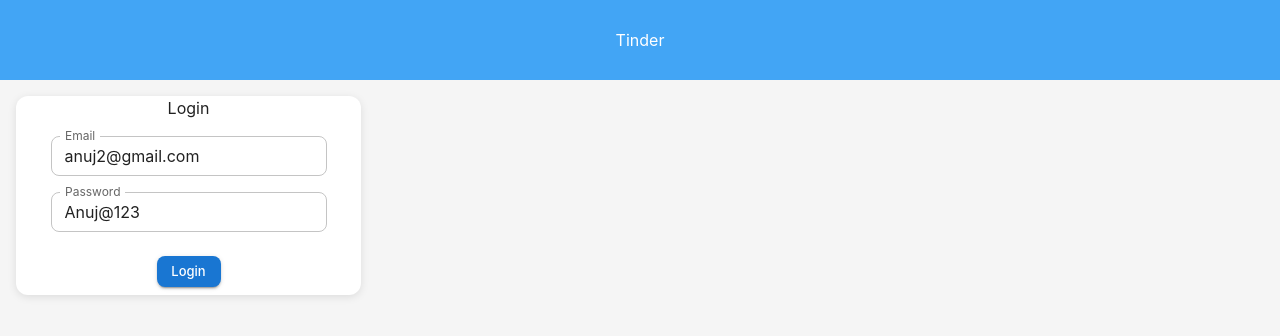
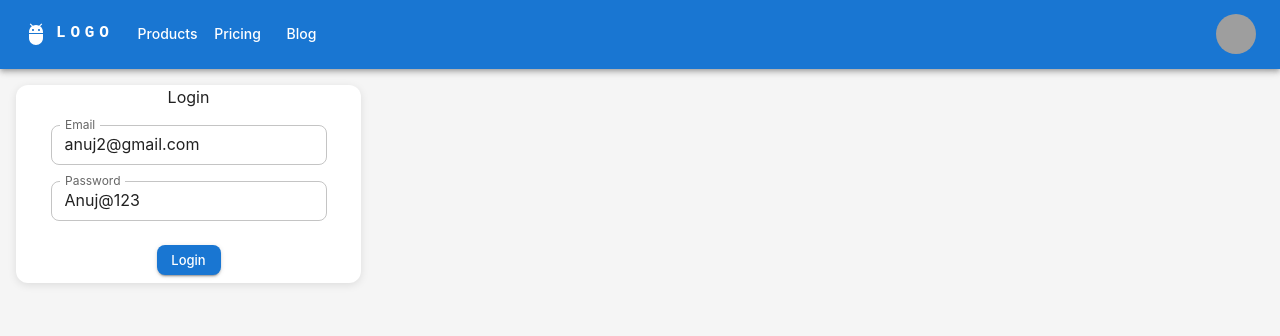
Before and after one commit to anujdwive/Devtinder, a React (Vite) app in the folder devtinder-frontend/: page /login in a window 1280 px wide. Shown: the top 336 px of the page. Built offline with nearby package versions, Linux system fonts and the light colour scheme; grey boxes are pictures that could not be loaded.

Commit message:
add logout fuctionality

```diff
--- a/devtinder-frontend/src/components/layout/Layout.jsx
+++ b/devtinder-frontend/src/components/layout/Layout.jsx
@@ -1,20 +1,22 @@
 import { Box } from "@mui/material";
 import { Outlet } from "react-router-dom";
+import TopBar from "./TopBar";
 
 const Layout = () => {
   return (
     <Box sx={{ display: "flex", flexDirection: "column", minHeight: "100vh" }}>
       {/* Header */}
       <Box
-        sx={{
-          height: "80px",
-          bgcolor: "#42a5f5",
-          color: "#fff",
-          display: "flex",
-          alignItems: "center",
-          justifyContent: "center",
-        }}>
-        Tinder
+      // sx={{
+      //   height: "80px",
+      //   bgcolor: "#42a5f5",
+      //   color: "#fff",
+      //   display: "flex",
+      //   alignItems: "center",
+      //   justifyContent: "center",
+      // }}
+      >
+        <TopBar />
       </Box>
 
       {/* Page Content */}
--- /dev/null
+++ b/devtinder-frontend/src/components/layout/TopBar.jsx
@@ -0,0 +1,184 @@
+import * as React from "react";
+import AppBar from "@mui/material/AppBar";
+import Box from "@mui/material/Box";
+import Toolbar from "@mui/material/Toolbar";
+import IconButton from "@mui/material/IconButton";
+import Typography from "@mui/material/Typography";
+import Menu from "@mui/material/Menu";
+import MenuIcon from "@mui/icons-material/Menu";
+import Container from "@mui/material/Container";
+import Avatar from "@mui/material/Avatar";
+import Button from "@mui/material/Button";
+import Tooltip from "@mui/material/Tooltip";
+import MenuItem from "@mui/material/MenuItem";
+import AdbIcon from "@mui/icons-material/Adb";
+import axios from "axios";
+import { useDispatch } from "react-redux";
+import { removeUser } from "../../store/slices/authSlice";
+import { useNavigate } from "react-router-dom";
+
+const pages = ["Products", "Pricing", "Blog"];
+const settings = ["Profile", "Account", "Dashboard", "Logout"];
+
+function TopBar() {
+  const dispatch = useDispatch();
+  const navigate = useNavigate();
+  const [anchorElNav, setAnchorElNav] = React.useState(null);
+  const [anchorElUser, setAnchorElUser] = React.useState(null);
+
+  const handleOpenNavMenu = (event) => {
+    setAnchorElNav(event.currentTarget);
+  };
+  const handleOpenUserMenu = (event) => {
+    setAnchorElUser(event.currentTarget);
+  };
+
+  const handleCloseNavMenu = () => {
+    setAnchorElNav(null);
+  };
+
+  const handleCloseUserMenu = () => {
+    setAnchorElUser(null);
+  };
+
+  const handleLogout = async () => {
+    try {
+      await axios.post(
+        "http://localhost:3000/logout",
+        {},
+        {
+          withCredentials: true,
+        },
+      );
+      dispatch(removeUser());
+      navigate("/login", { replace: true });
+    } catch (error) {
+      console.error(error);
+    }
+  };
+
+  return (
+    <AppBar position='static' sx={{ borderRadius: "0px" }}>
+      <Container maxWidth='xl'>
+        <Toolbar disableGutters>
+          <AdbIcon sx={{ display: { xs: "none", md: "flex" }, mr: 1 }} />
+          <Typography
+            variant='h6'
+            noWrap
+            component='a'
+            href='#app-bar-with-responsive-menu'
+            sx={{
+              mr: 2,
+              display: { xs: "none", md: "flex" },
+              fontFamily: "monospace",
+              fontWeight: 700,
+              letterSpacing: ".3rem",
+              color: "inherit",
+              textDecoration: "none",
+            }}>
+            LOGO
+          </Typography>
+
+          <Box sx={{ flexGrow: 1, display: { xs: "flex", md: "none" } }}>
+            <IconButton
+              size='large'
+              aria-label='account of current user'
+              aria-controls='menu-appbar'
+              aria-haspopup='true'
+              onClick={handleOpenNavMenu}
+              color='inherit'>
+              <MenuIcon />
+            </IconButton>
+            <Menu
+              id='menu-appbar'
+              anchorEl={anchorElNav}
+              anchorOrigin={{
+                vertical: "bottom",
+                horizontal: "left",
+              }}
+              keepMounted
+              transformOrigin={{
+                vertical: "top",
+                horizontal: "left",
+              }}
+              open={Boolean(anchorElNav)}
+              onClose={handleCloseNavMenu}
+              sx={{ display: { xs: "block", md: "none" } }}>
+              {pages.map((page) => (
+                <MenuItem key={page} onClick={handleCloseNavMenu}>
+                  <Typography sx={{ textAlign: "center" }}>{page}</Typography>
+                </MenuItem>
+              ))}
+            </Menu>
+          </Box>
+          <AdbIcon sx={{ display: { xs: "flex", md: "none" }, mr: 1 }} />
+          <Typography
+            variant='h5'
+            noWrap
+            component='a'
+            href='#app-bar-with-responsive-menu'
+            sx={{
+              mr: 2,
+              display: { xs: "flex", md: "none" },
+              flexGrow: 1,
+              fontFamily: "monospace",
+              fontWeight: 700,
+              letterSpacing: ".3rem",
+              color: "inherit",
+              textDecoration: "none",
+            }}>
+            LOGO
+          </Typography>
+          <Box sx={{ flexGrow: 1, display: { xs: "none", md: "flex" } }}>
+            {pages.map((page) => (
+              <Button
+                key={page}
+                onClick={handleCloseNavMenu}
+                sx={{ my: 2, color: "white", display: "block" }}>
+                {page}
+              </Button>
+            ))}
+          </Box>
+          <Box sx={{ flexGrow: 0 }}>
+            <Tooltip title='Open settings'>
+              <IconButton onClick={handleOpenUserMenu} sx={{ p: 0 }}>
+                <Avatar alt='Remy Sharp' src='/static/images/avatar/2.jpg' />
+              </IconButton>
+            </Tooltip>
+            <Menu
+              sx={{ mt: "45px" }}
+              id='menu-appbar'
+              anchorEl={anchorElUser}
+              anchorOrigin={{
+                vertical: "top",
+                horizontal: "right",
+              }}
+              keepMounted
+              transformOrigin={{
+                vertical: "top",
+                horizontal: "right",
+              }}
+              open={Boolean(anchorElUser)}
+              onClose={handleCloseUserMenu}>
+              {settings.map((setting) => (
+                <MenuItem
+                  key={setting}
+                  onClick={() => {
+                    handleCloseUserMenu();
+                    if (setting === "Logout") {
+                      handleLogout();
+                    }
+                  }}>
+                  <Typography sx={{ textAlign: "center" }}>
+                    {setting}
+                  </Typography>
+                </MenuItem>
+              ))}
+            </Menu>
+          </Box>
+        </Toolbar>
+      </Container>
+    </AppBar>
+  );
+}
+export default TopBar;
--- a/devtinder-frontend/src/components/screen/Dashboard.jsx
+++ b/devtinder-frontend/src/components/screen/Dashboard.jsx
@@ -1,7 +1,9 @@
+/* eslint-disable no-unused-vars */
 import axios from "axios";
 import { useEffect } from "react";
 import { useDispatch } from "react-redux";
 import { useNavigate } from "react-router-dom";
+import { addUser } from "../../store/slices/authSlice";
 
 const Dashboard = () => {
   const dispatch = useDispatch();
@@ -11,7 +13,8 @@
       const res = await axios.get("http://localhost:3000/profile", {
         withCredentials: true,
       });
-      dispatch(res.data);
+      console.log(res);
+      //   dispatch(addUser(res.data.data));
     } catch (error) {
       console.error(error);
       // ✅ If token expired or unauthorized
--- a/devtinder-frontend/src/components/screen/Login.jsx
+++ b/devtinder-frontend/src/components/screen/Login.jsx
@@ -28,8 +28,11 @@
         },
         { withCredentials: true },
       );
-      console.log(res);
-      dispatch(addUser(res.data));
+      console.log("Full response:", res);
+      console.log("User data:", res.data.data);
+      console.log("Before Dispatch");
+      dispatch(addUser(res.data.data));
+      console.log("after dispatch");
       navigate("/dashboard");
     } catch (error) {
       console.error(error.message);
```
